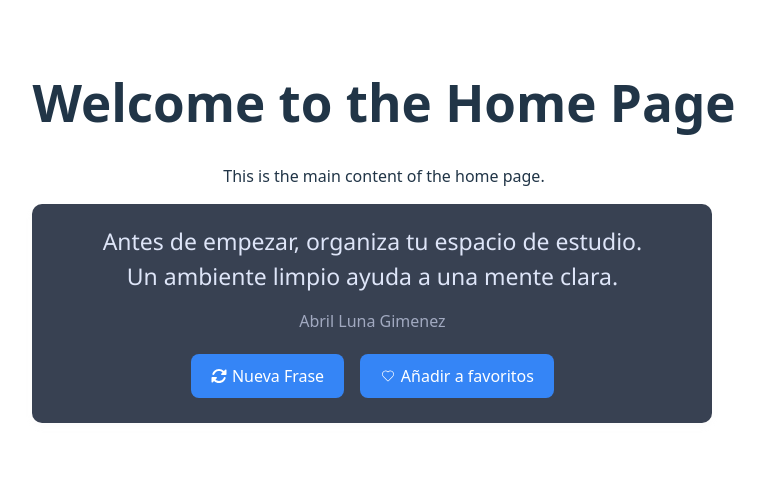
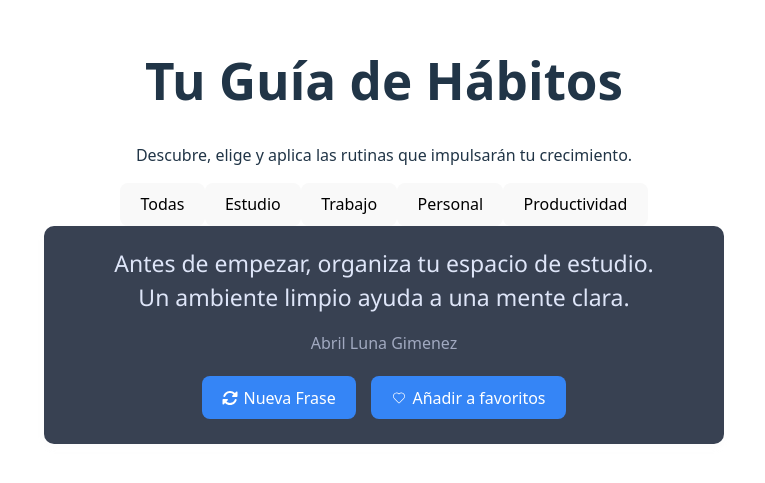
Before and after one commit to fioret20/proyecto-react-grupo1, a React (Vite) app: page / in a window 1280 px wide. Shown: the part 169-652 px from the top of the page, without its empty margins (256-1021 px from the left). Built offline with nearby package versions, Linux system fonts and the light colour scheme.

Commit message:
add: filter

```diff
--- /dev/null
+++ b/src/components/Categories.tsx
@@ -0,0 +1,26 @@
+import React from 'react';
+
+interface CategoriesProps {
+    currentCategory: string;
+    onCategoryChange: (category: string) => void;
+}
+
+const Categories: React.FC<CategoriesProps> = ({ currentCategory, onCategoryChange }) => {
+    const categories = ['Todas', 'Estudio', 'Trabajo', 'Personal', 'Productividad'];
+
+    return (
+        <div>
+            {categories.map((category) => (
+                <button
+                    key={category}
+                    className={`mx-2 py-2 px-4 rounded ${currentCategory === category ? 'bg-brown-600 text-white' : 'bg-gray-200'}`}
+                    onClick={() => onCategoryChange(category)}
+                >
+                    {category}
+                </button>
+            ))}
+        </div>
+    );
+};
+
+export default Categories;
--- /dev/null
+++ b/src/components/Title.tsx
@@ -0,0 +1,9 @@
+const Title = () => {
+    return (
+        <div className="home">
+            <h1>Tu Guía de Hábitos</h1>
+            <p>Descubre, elige y aplica las rutinas que impulsarán tu crecimiento.</p>
+        </div>
+    );
+};
+export default Title;
--- a/src/pages/Home.tsx
+++ b/src/pages/Home.tsx
@@ -2,6 +2,8 @@ import { useState, useEffect } from 'react';
 import Phrase from '../components/Phrase';
 import PhraseJSON from "../../public/phrase.json";
 import LoadingPhrase from '../components/LoadingPhrase';
+import Title from '../components/Title';
+import Categories from '../components/Categories';
 
 
 const Home = () => {
@@ -31,10 +33,10 @@ const Home = () => {
 
     return (
         <>
-            <div className="home">
-            <h1>Welcome to the Home Page</h1>
-            <p>This is the main content of the home page.</p>
-            </div>
+            <Title />
+
+            <Categories currentCategory={'Todas'} onCategoryChange={function (category: string): void {
+            }} />
 
             {loading || !currentPhrase ? (
                 <LoadingPhrase />
@@ -48,5 +50,5 @@ const Home = () => {
             )}
         </>
     );
-    }
+}
 export default Home;
```
Also changed, not shown: 1 other file (tests, documents, lock files or other folders).
